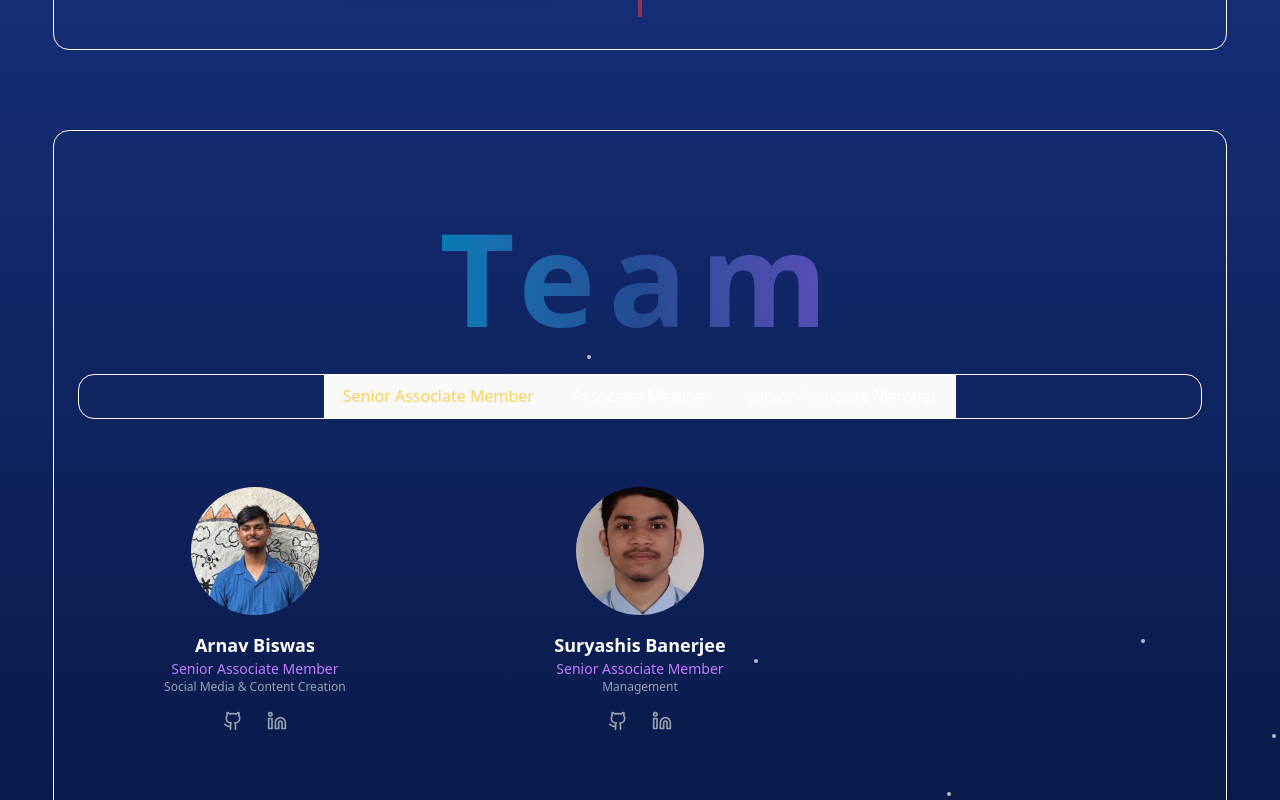
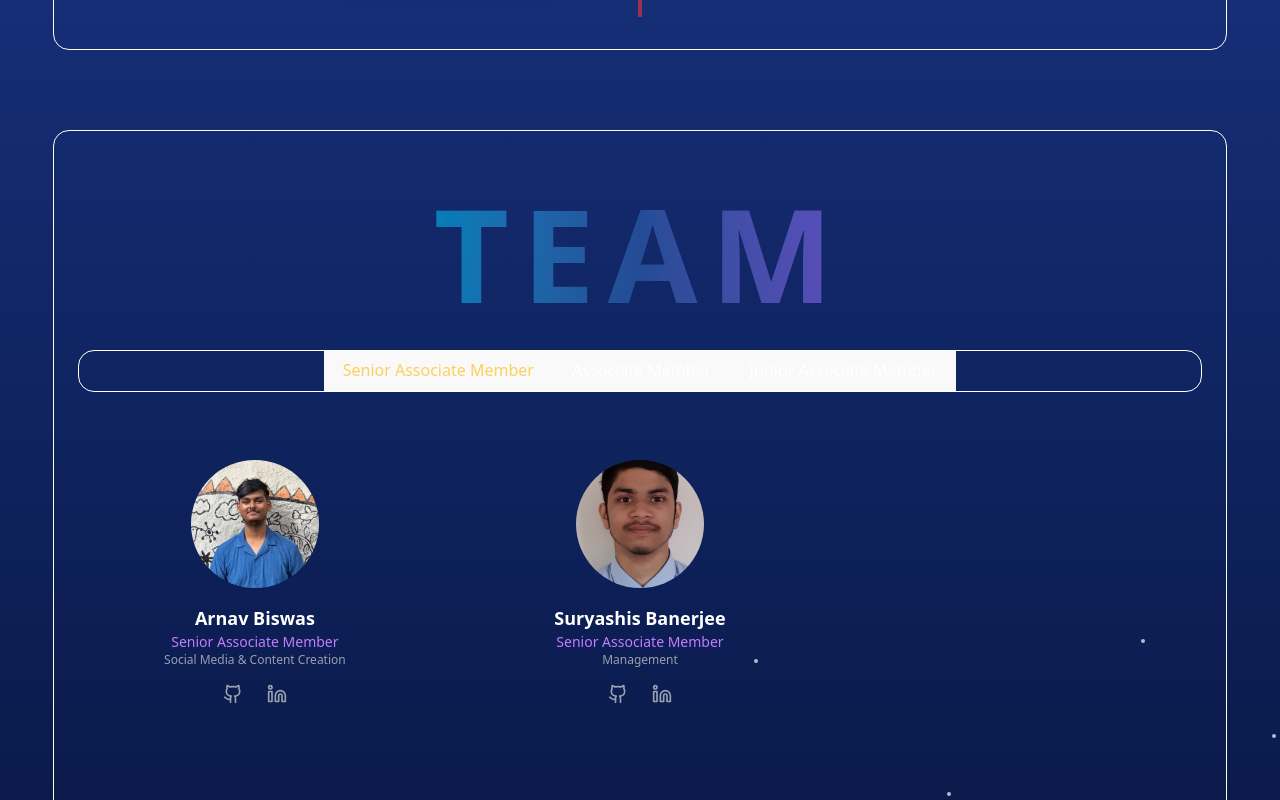
Before and after one commit to sitces/sitces, a React (Vite) app: page / in a window 1280 px wide. Shown: the part 3760-4560 px from the top of the page. Built offline with nearby package versions, Linux system fonts and the light colour scheme.

Commit message:
Fixed Minor Issue

```diff
--- a/src/components/Events.jsx
+++ b/src/components/Events.jsx
@@ -3,11 +3,11 @@ import MascotVision from "../assets/mascot_vision.png"; // use your about mascot
 import { Rocket } from 'lucide-react';
 import RocketVision from "../assets/rocket_vision.png"; // use your vision rocket
 const events = [
-    { id: 1, title: 'Event 6', side: 'right', description: 'Final Output' },
+    { id: 1, title: 'Event 6', side: 'left', description: 'Final Output' },
     { id: 2, title: 'Event 1', side: 'left', description: 'Initial Process' },
-    { id: 3, title: 'Event 2', side: 'right', description: 'Data Processing' },
+    { id: 3, title: 'Event 2', side: 'left', description: 'Data Processing' },
     { id: 4, title: 'Event 3', side: 'left', description: 'Validation' },
-    { id: 5, title: 'Event 4', side: 'right', description: 'Transformation' },
+    { id: 5, title: 'Event 4', side: 'left', description: 'Transformation' },
     { id: 6, title: 'Event 5', side: 'left', description: 'Storage' },
 
 ];
--- a/src/components/Memories.jsx
+++ b/src/components/Memories.jsx
@@ -5,7 +5,7 @@ import Top2_2 from "../assets/memories/top2-2.jpg";
 export default function Team() {
     return (
         <div className="w-11/12 mx-auto  text-center border border-amber-50 rounded-2xl mt-10 lg:mt-20">
-            <p className=" text-[60px] md:text-[110px] lg:text-[130px] font-extrabold tracking-widest text-transparent bg-clip-text bg-gradient-to-r from-cyan-400 via-blue-400/30 to-purple-500 select-none pointer-events-none z-0">MEMORIES</p>
+            <p className=" text-[45px] md:text-[110px] lg:text-[130px] font-extrabold tracking-widest text-transparent bg-clip-text bg-gradient-to-r from-cyan-400 via-blue-400/30 to-purple-500 select-none pointer-events-none z-0">MEMORIES</p>
             <div className="w-11/12 mx-auto">
                 <div className="grid grid-cols-1 md:grid-cols-1 lg:grid-cols-1 gap-6 mb-10">
                     <img src={Top1_1} alt="Memory 1" className="w-full"/>
--- a/src/components/Team.jsx
+++ b/src/components/Team.jsx
@@ -21,9 +21,9 @@ export default function Team() {
         );
 
   return (
-    <section className="relative isolate min-h-screen w-11/12 mx-auto  text-center text-white px-6 py-12 pointer-events-auto text-center border border-amber-50 rounded-2xl mt-10 lg:mt-20">
+    <section className="relative isolate min-h-screen w-11/12 mx-auto  text-center text-white px-6 py-6 pointer-events-auto text-center border border-amber-50 rounded-2xl mt-10 lg:mt-20">
 
-            <p className=" text-[70px] md:text-[110px] lg:text-[130px] font-extrabold tracking-widest text-transparent bg-clip-text bg-gradient-to-r from-cyan-400 via-blue-400/30 to-purple-500 select-none pointer-events-none z-0 text-center">Team</p>
+            <p className=" text-[70px] md:text-[110px] lg:text-[130px] font-extrabold tracking-widest text-transparent bg-clip-text bg-gradient-to-r from-cyan-400 via-blue-400/30 to-purple-500 select-none pointer-events-none z-0 text-center">TEAM</p>
 
 
       {/* POSITION FILTER */}
@@ -36,7 +36,7 @@ export default function Team() {
               console.log("clicked:", position);
               setSelectedPosition(position);
             }}
-            className={`px-5 py-2 rounded-8xl cursor-pointer
+            className={`px-5 py-2 rounded-8xl cursor-pointer  text-2xl
               ${
                 selectedPosition === position
                   ? "primary-text-color"
```
